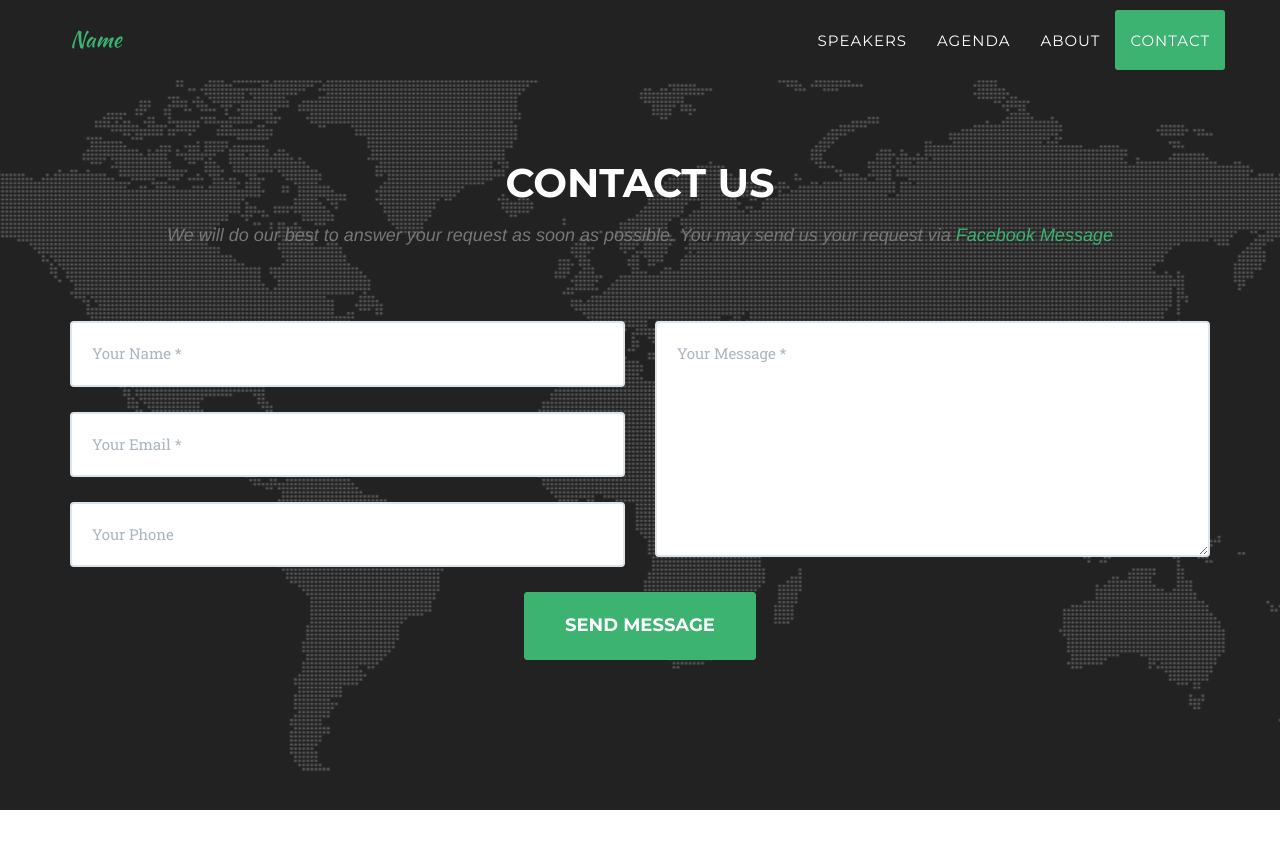
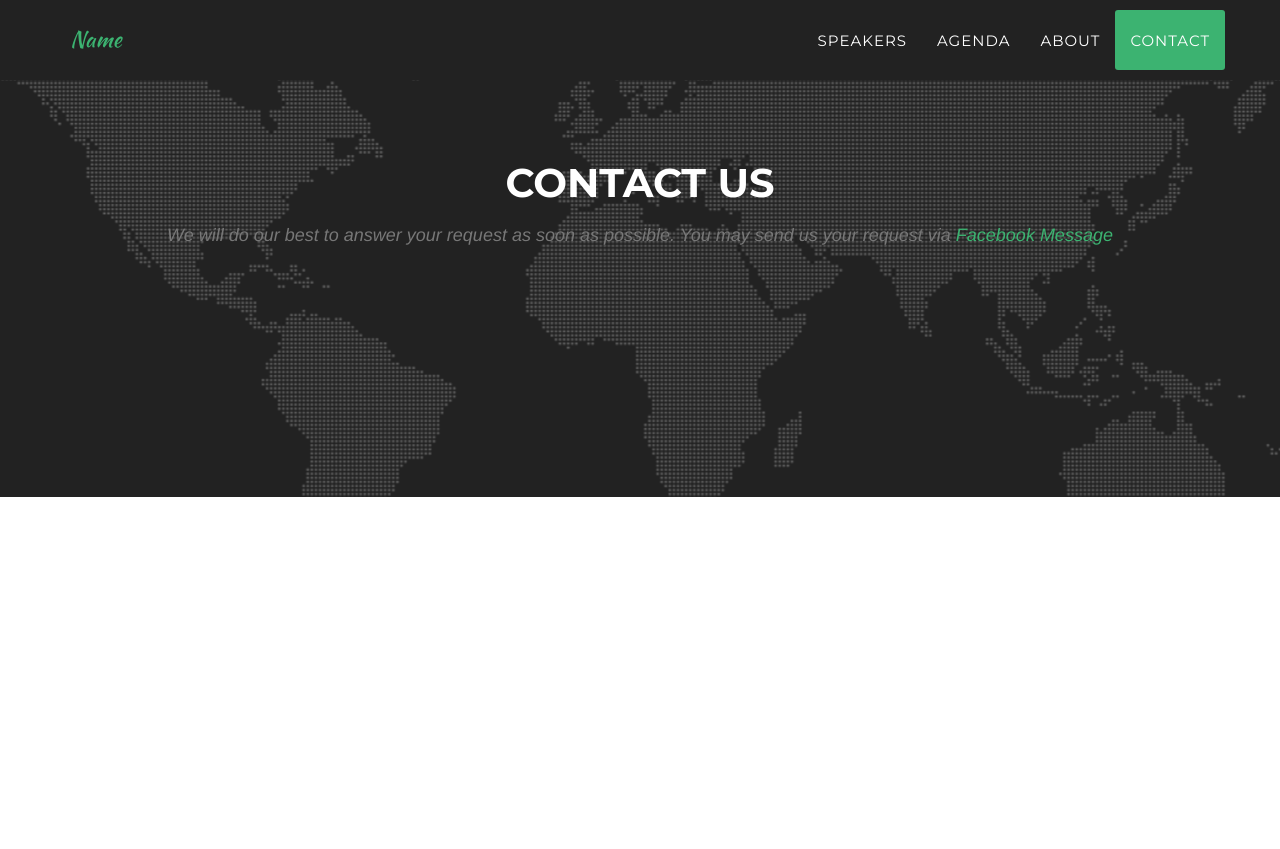
Before and after one commit to gongLiangHua/gongLiangHua.github.io, a Jekyll site: the page built from _2016_pages/index.html, in a window 1280 px wide and 900 px high, scrolled down 5390 px. Shown: the top 849 px of the window. Built offline with Jekyll 4.4.1, drawn with Linux system fonts in a browser that asks for light colours; some web fonts are replaced; after the commit the page ends 5977 px from its top, so only the background shows below that.

Commit message:
Update contact.html

```diff
--- a/_includes/2016_data/contact.html
+++ b/_includes/2016_data/contact.html
@@ -11,29 +11,16 @@
                     <form name="sentMessage" id="contactForm" action="https://formspree.io/hello.world@gmail.com" method="POST" novalidate>
                         <div class="row">
                             <div class="col-md-6">
-                                <div class="control-group form-group">
-                                    <input type="text" class="form-control" name="name" placeholder="Your Name *" id="name" required data-validation-required-message="Please enter your name."WW>
-                                    <p class="help-block text-danger"></p>
-                                </div>
-                                <div class="control-group form-group">
-                                    <input type="email" class="form-control" name="_replyto" placeholder="Your Email *" id="email" required data-validation-required-message="Please enter your email address.">
-                                    <p class="help-block text-danger"></p>
-                                </div>
-                                <div class="control-group form-group">
-                                    <input type="tel" class="form-control" name="phone" placeholder="Your Phone" id="phone" required data-validation-required-message="Please enter your phone number (optional).">
-                                    <p class="help-block text-danger"></p>
-                                </div>
+
                             </div>
                             <div class="col-md-6">
                                 <div class="control-group form-group">
-                                    <textarea class="form-control" name="message" placeholder="Your Message *" id="message" required data-validation-required-message="Please enter a message."></textarea>
-                                    <p class="help-block text-danger"></p>
+
                                 </div>
                             </div>
                             <div class="clearfix"></div>
                             <div class="col-lg-12 text-center">
-                                <div id="success"></div>
-                                <button type="submit" value="Send" class="btn btn-xl">Send Message</button>
+
                             </div>
                         </div>
                     </form>
```
